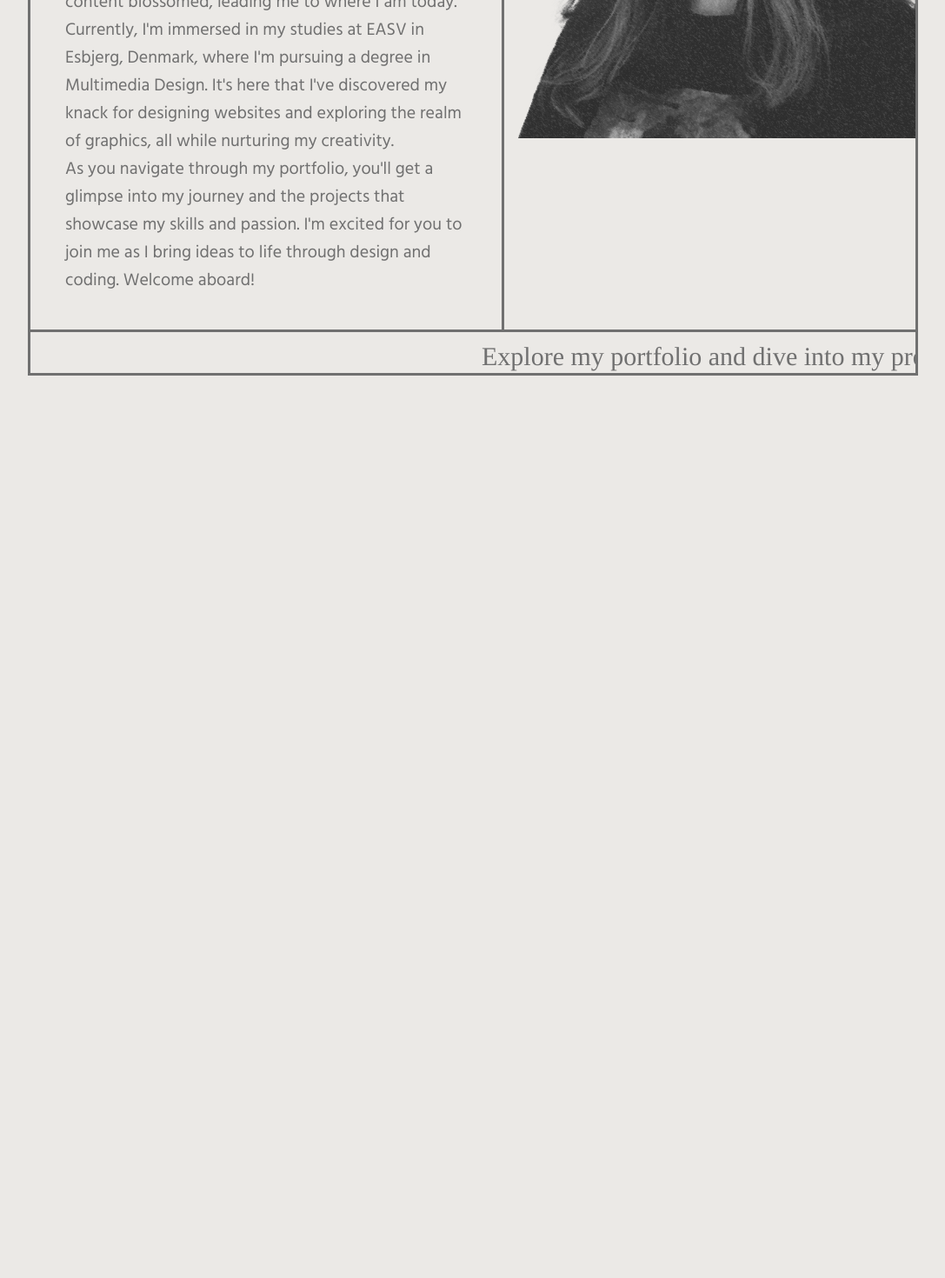
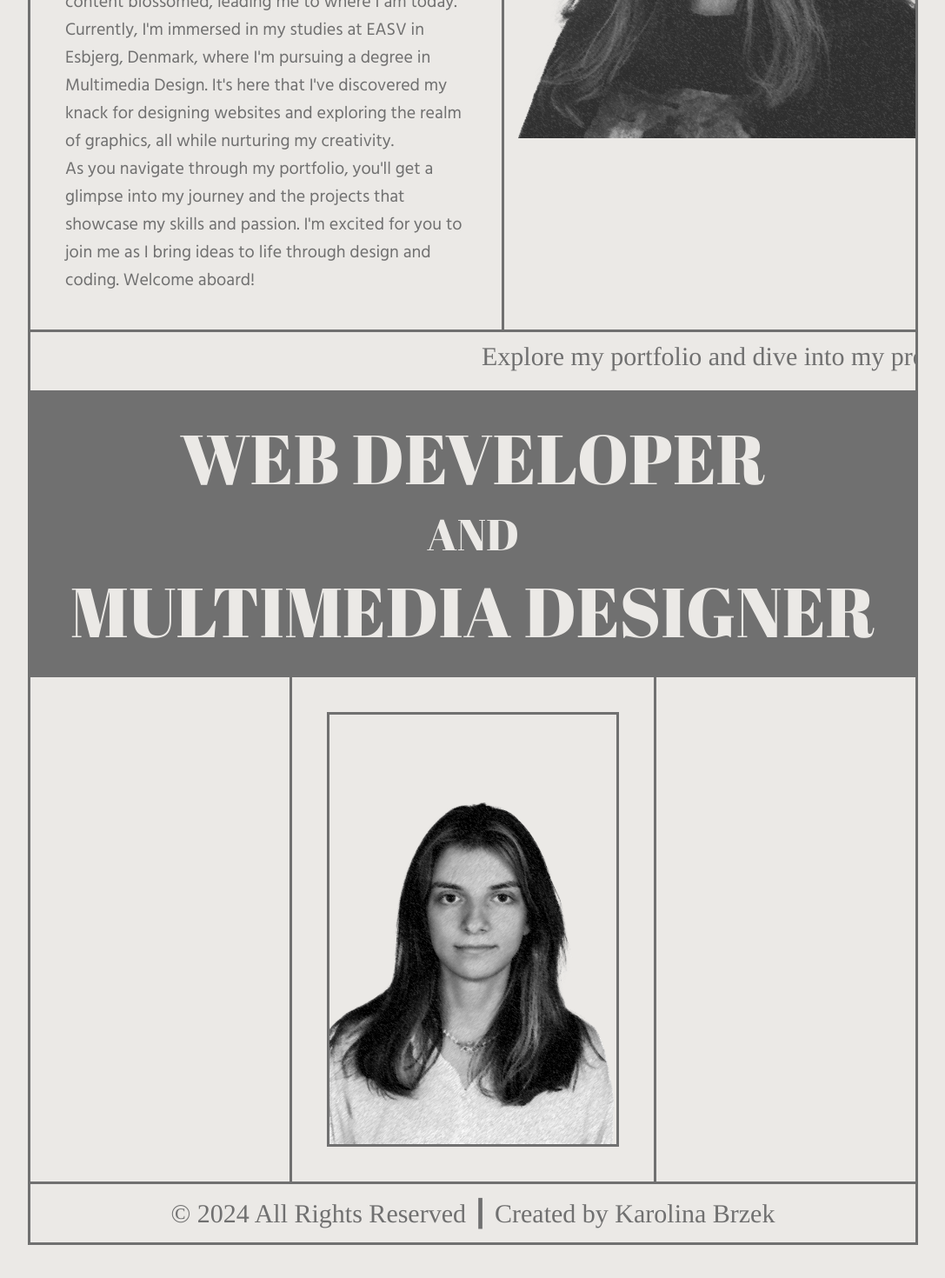
Before and after one commit to nakaay13/portfolio-website, a Vue app: page / in a window 1280 px wide. Shown: the part 907-2377 px from the top of the page at 87% size, without its empty margins (96-1183 px from the left). Before the commit the page ends 1339 px from the top, so only its background shows below. Built offline with nearby package versions, Linux system fonts and the light colour scheme.

Commit message:
about me and footer
about me is almost fionished, added footer

```diff
--- a/src/App.vue
+++ b/src/App.vue
@@ -47,7 +47,9 @@ import { RouterLink, RouterView } from 'vue-router'
   </header>
   </body>
   <RouterView />
-
+  <footer>
+    <p class="copywrights">© 2024 All Rights Reserved ┃ Created by Karolina Brzek</p>
+  </footer>
 </template>
 
 <style >
@@ -129,4 +131,26 @@ header{
   justify-content: center;
   align-items: center;
 }
+footer{
+  width: auto;
+  height: 100%;
+  background-color: var(--secondary-white);
+  color: var(--secondary-grey);
+  display: flex;
+  flex-direction: column;
+  align-items: center;
+  justify-content: center;
+  margin-bottom: 100px;
+}
+.copywrights{
+  width: 80%;
+  height: 70px;
+  border: 3px solid var(--secondary-grey);
+  border-top: 0px;
+  display: flex;
+  justify-content: center;
+  align-items: center;
+  font-family: 'Tinos', serif;
+  font-size: 30px;
+}
 </style>
--- a/src/views/HomeView.vue
+++ b/src/views/HomeView.vue
@@ -3,7 +3,7 @@
 
     <div class="welcome">
       <div class="text">
-        <p class="hi">Hi, I'm Karolina</p>
+        <p class="hi" id="hi-text">Hi, I'm Karolina</p>
         <p class="description">
           Welcome to my portfolio website! I'm thrilled to have you here. Let me introduce myself: I've been captivated by the world of art from a young age. As I grew older, my passion for coding and crafting digital content blossomed, leading me to where I am today.
           <br>
@@ -20,6 +20,19 @@
         <p class="ticker-text">Explore my portfolio and dive into my projects! ┃ Contact me for your next design project! ┃ Read more about me below! ┃ Contact me if you have any questions! </p>
       </div>
     </div>
+    <div class="grey-part">
+      <p class="grey1">WEB DEVELOPER</p>
+      <p class="grey2">AND</p>
+      <p class="grey3">MULTIMEDIA DESIGNER</p>
+    </div>
+    <div class="last-part">
+      <div class="last-one col-4"></div>
+      <div class="last-two">
+        <img class="image2" src="/src/assets/img/me3.png" alt="">
+      </div>
+      <div class="last-three col-4"></div>
+
+    </div>
   </div>
 </template>
 
@@ -28,7 +41,6 @@
   display: flex;
   justify-content: center;
   flex-direction: column;
-
   align-items: center;
 }
 .welcome{
@@ -65,7 +77,9 @@
   border: 3px solid var(--secondary-grey);
   border-top: 0px;
   width: 80%;
-  height: 50px;
+  height: 70px;
+  display: flex;
+  justify-content: center;
   overflow: hidden;
 }
 
@@ -82,7 +96,6 @@
   font-size: 30px;
 }
 
-
 @keyframes ticker-scroll {
   0% {
     transform: translateX(100%);
@@ -91,4 +104,81 @@
     transform: translateX(-100%);
   }
 }
+
+.grey-part{
+  background-color: var(--secondary-grey);
+  color: var(--primary-white);
+  font-family: 'Abril Fatface';
+  font-size: 50px;
+  padding: 20px;
+  width: 80%;
+  text-align: center;
+}
+.grey1{
+  background-color: var(--secondary-grey);
+  color: var(--primary-white);
+  font-size: 80px;
+}
+.grey2{
+  background-color: var(--secondary-grey);
+  color: var(--primary-white);
+}
+.grey3{
+  background-color: var(--secondary-grey);
+  color: var(--primary-white);
+  font-size: 80px;
+}
+.last-part{
+  border: 3px solid var(--secondary-grey);
+  display: flex;
+  justify-content: center;
+  align-items: center;
+  flex-direction: row;
+  width: 80%;
+  height: auto;
+}
+.last-one{
+  display: flex;
+  justify-content: center;
+  align-items: center;
+}
+.last-two{
+  display: flex;
+  justify-content: center;
+  align-items: center;
+  padding: 40px;
+  border-left: 3px solid var(--secondary-grey);
+  border-right: 3px solid var(--secondary-grey);
+}
+.image2{
+  max-height: 500px;
+  width: auto;
+  border: 3px solid var(--secondary-grey);
+}
+
 </style>
+
+<script>
+export default {
+  mounted() {
+    this.animateText();
+  },
+  methods: {
+    animateText() {
+      const text = "Hi, I'm Karolina";
+      const hiText = document.getElementById('hi-text');
+      hiText.innerHTML = ''; // Clear existing content before appending
+
+      let index = 0;
+
+      const intervalId = setInterval(() => {
+        hiText.innerHTML += text[index];
+        index++;
+        if (index === text.length) {
+          clearInterval(intervalId);
+        }
+      }, 100); // Adjust the speed of typing here (milliseconds)
+    }
+  }
+}
+</script>
```
Also changed, not shown: src/assets/img/me2.png (added), src/assets/img/me3.png (added).
